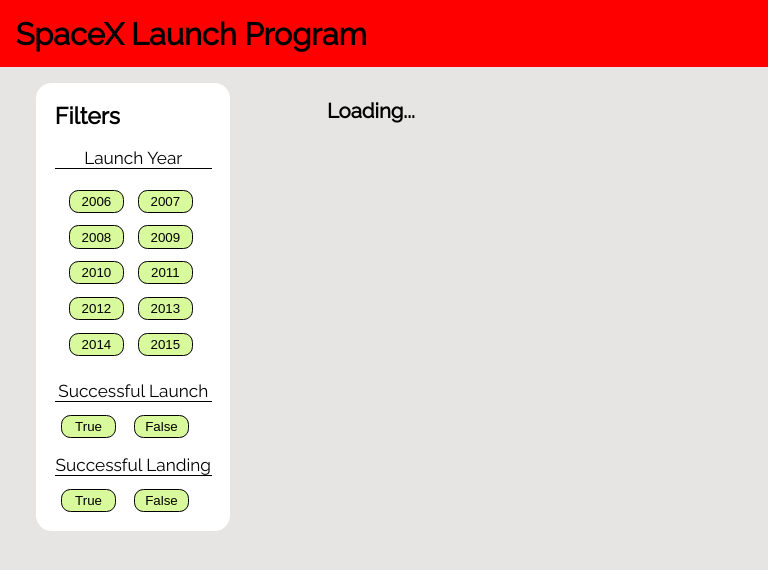
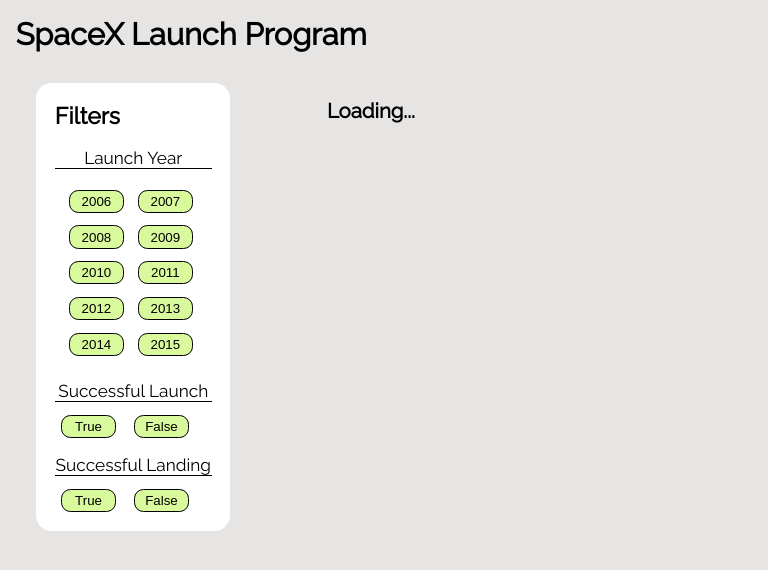
Before and after one commit to PrithvirajKawade/SpaceX-Programs, a plain HTML site: page index.html in a window 768 px wide. Drawn offline with Linux system fonts and the light colour scheme; no server answers.

Commit message:
Removed Unwanted styles from header

```diff
--- a/index.css
+++ b/index.css
@@ -200,9 +200,6 @@ button:hover {
 }
 
 @media (min-width: 700px) and (max-width: 1024px) {
-  .header {
-    background-color: red;
-  }
   .card-grid {
     justify-content: center;
   }
```
